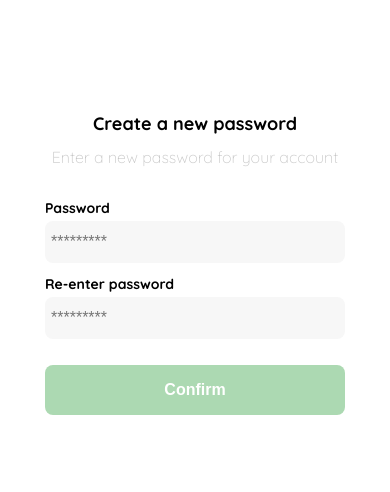
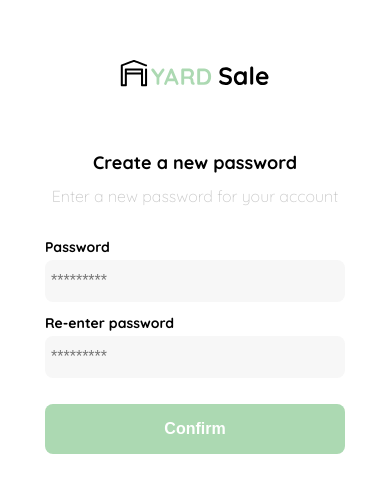
Before and after one commit to jlcarrascof/Front-End-Project, a plain HTML site: page clase-1.html in a window 390 px wide. Shown: the part 150-642 px from the top of the page. Drawn offline with Linux system fonts and the light colour scheme.

Commit message:
Adds media rule to display logo on small screens in the CSS file

```diff
--- a/clase-1.html
+++ b/clase-1.html
@@ -97,6 +97,14 @@
             margin-bottom: 30px;
         }
 
+        @media (max-width: 640px) {
+
+            .logo {
+                display: block;
+            }
+
+        }
+
     </style>
 </head>
 <body>
```
